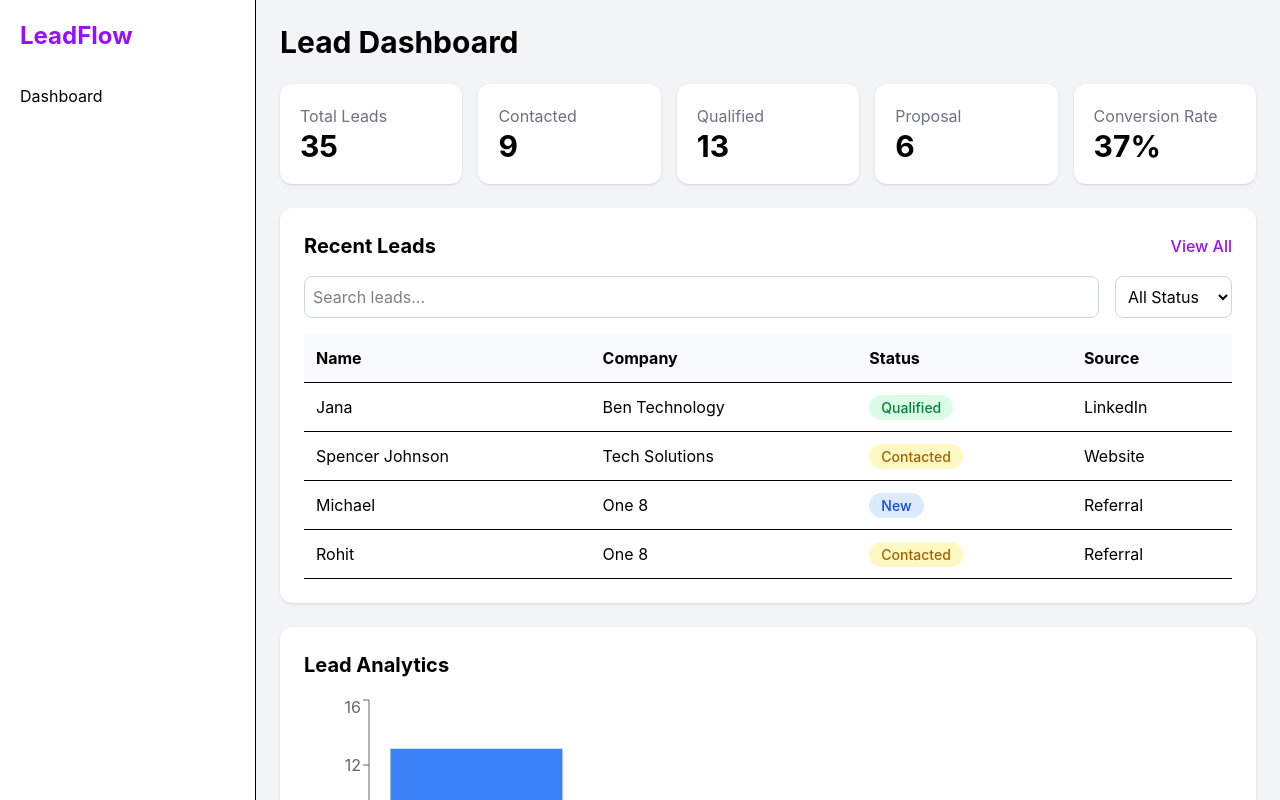
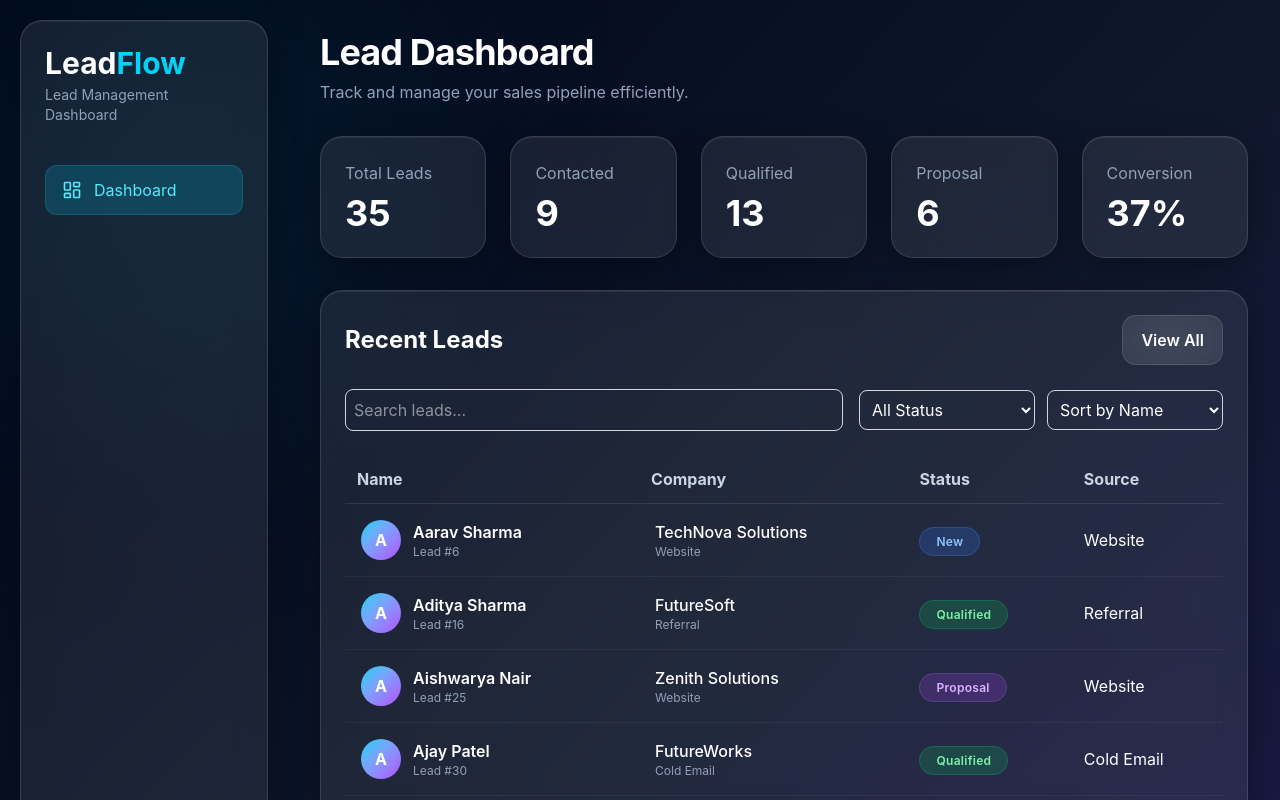
Before and after one commit to Janagan-27/Lead-Generation, a React (Vite) app: page / in a window 1280 px wide. Shown: the top 800 px of the page. Built offline with nearby package versions, Linux system fonts and the light colour scheme.

Commit message:
Upgrade UI with glassmorphism and analytics improvements

```diff
--- a/package.json
+++ b/package.json
@@ -10,7 +10,8 @@
     "preview": "vite preview"
   },
   "dependencies": {
-    "lucide-react": "^1.17.0",
+    "framer-motion": "^12.42.0",
+    "lucide-react": "^1.21.0",
     "react": "^19.2.6",
     "react-dom": "^19.2.6",
     "react-router-dom": "^7.17.0",
--- a/src/AnalyticsChart.tsx
+++ b/src/AnalyticsChart.tsx
@@ -1,71 +1,93 @@
 import {
-  BarChart,
-  Bar,
-  XAxis,
-  YAxis,
+  PieChart,
+  Pie,
+  Cell,
   Tooltip,
   ResponsiveContainer,
-  Cell,
+  Legend,
 } from "recharts";
 
 import { leads } from "./leads";
 
 export default function AnalyticsChart() {
   const data = [
-   {
-      status: "Qualified",
-      count: leads.filter(
+    {
+      name: "Qualified",
+      value: leads.filter(
         (lead) => lead.status.trim() === "Qualified"
       ).length,
     },
     {
-      status: "New",
-      count: leads.filter(
+      name: "New",
+      value: leads.filter(
         (lead) => lead.status.trim() === "New"
       ).length,
     },
     {
-      status: "Contacted",
-      count: leads.filter(
+      name: "Contacted",
+      value: leads.filter(
         (lead) => lead.status.trim() === "Contacted"
       ).length,
     },
     {
-      status: "Proposal",
-      count: leads.filter(
+      name: "Proposal",
+      value: leads.filter(
         (lead) => lead.status.trim() === "Proposal"
       ).length,
     },
   ];
 
-  const colors = [
-    "#3B82F6", // Blue - New
-    "#EAB308", // Yellow - Contacted
-    "#22C55E", // Green - Qualified
-    "#A855F7", // Purple - Proposal
+  const COLORS = [
+    "#06B6D4", // Cyan
+    "#3B82F6", // Blue
+    "#22C55E", // Green
+    "#A855F7", // Purple
   ];
 
   return (
-    <div className="bg-white rounded-xl shadow p-6 mt-6">
-      <h2 className="text-xl font-bold mb-4">
-        Lead Analytics
-      </h2>
+    <div className="glass-card mt-8 p-6">
+      <div className="mb-6">
+        <h2 className="text-2xl font-bold text-white">
+          Lead Analytics
+        </h2>
 
-      <ResponsiveContainer width="100%" height={300}>
-        <BarChart data={data}>
-          <XAxis dataKey="status" />
-          <YAxis />
-          <Tooltip />
+        <p className="text-slate-400 text-sm">
+          Lead status distribution
+        </p>
+      </div>
 
-          <Bar dataKey="count">
+      <ResponsiveContainer width="100%" height={350}>
+        <PieChart>
+          <Pie
+            data={data}
+            dataKey="value"
+            nameKey="name"
+            cx="50%"
+            cy="50%"
+            outerRadius={110}
+            innerRadius={55}
+            paddingAngle={4}
+            label
+          >
             {data.map((_, index) => (
               <Cell
                 key={`cell-${index}`}
-                fill={colors[index]}
+                fill={COLORS[index]}
               />
             ))}
-          </Bar>
-        </BarChart>
+          </Pie>
+
+          <Tooltip
+            contentStyle={{
+              background: "#1E293B",
+              border: "1px solid rgba(255,255,255,.15)",
+              borderRadius: "12px",
+              color: "#fff",
+            }}
+          />
+
+          <Legend />
+        </PieChart>
       </ResponsiveContainer>
     </div>
   );
--- a/src/LeadTable.tsx
+++ b/src/LeadTable.tsx
@@ -1,33 +1,68 @@
-import { useState } from "react";
+import { useEffect, useState } from "react";
 import { leads } from "./leads";
 import LeadDetail from "./LeadDetail";
 
 function getStatusColor(status: string) {
-  switch (status) {
+  switch (status.trim()) {
     case "New":
-      return "bg-blue-100 text-blue-700";
+      return "bg-blue-500/20 text-blue-300 border border-blue-400/20";
 
     case "Contacted":
-      return "bg-yellow-100 text-yellow-700";
+      return "bg-yellow-500/20 text-yellow-300 border border-yellow-400/20";
 
     case "Qualified":
-      return "bg-green-100 text-green-700";
+      return "bg-green-500/20 text-green-300 border border-green-400/20";
 
     case "Proposal":
-      return "bg-purple-100 text-purple-700";
+      return "bg-purple-500/20 text-purple-300 border border-purple-400/20";
 
     default:
-      return "bg-gray-100 text-gray-700";
+      return "bg-white/10 text-white border border-white/10";
   }
 }
 
 export default function LeadTable() {
   const [search, setSearch] = useState("");
   const [statusFilter, setStatusFilter] = useState("All");
+  const [sortBy, setSortBy] = useState("name");
   const [selectedLead, setSelectedLead] = useState<any>(null);
   const [showAll, setShowAll] = useState(false);
+  const [loading, setLoading] = useState(true);
+  const [error] = useState(false);
+  useEffect(() => {
+    const timer = setTimeout(() => {
+      setLoading(false);
+    }, 1500);
 
-  const filteredLeads = leads.filter((lead) => {
+    return () => clearTimeout(timer);
+  }, []);
+
+  if (loading) {
+  return (
+    <div className="bg-white rounded-xl shadow p-8 mt-6 text-center">
+      <div className="w-10 h-10 border-4 border-purple-600 border-t-transparent rounded-full animate-spin mx-auto"></div>
+
+      <p className="mt-4 text-gray-600">
+        Loading leads...
+      </p>
+    </div>
+  );
+}
+  if (error) {
+  return (
+    <div className="bg-red-100 border border-red-300 rounded-xl p-6 mt-6 text-center">
+      <h2 className="text-xl font-bold text-red-600">
+        Error
+      </h2>
+
+      <p className="text-red-500 mt-2">
+        Failed to load leads.
+      </p>
+    </div>
+  );
+}
+  const filteredLeads = leads
+    .filter((lead) => {
       const matchesSearch = lead.name
         .toLowerCase()
         .includes(search.toLowerCase());
@@ -38,25 +73,50 @@ export default function LeadTable() {
           : lead.status.trim() === statusFilter;
 
       return matchesSearch && matchesStatus;
+    })
+    .sort((a, b) => {
+  switch (sortBy) {
+    case "name":
+      return a.name.localeCompare(b.name);
+
+    case "company":
+      return a.company.localeCompare(b.company);
+
+    case "status":
+      return a.status.localeCompare(b.status);
+
+    case "source":
+      return a.source.localeCompare(b.source);
+
+    default:
+      return 0;
+  }
 });
+
+
+  const displayedLeads = showAll
+    ? filteredLeads
+    : filteredLeads.slice(0, 4);
 
   return (
     <>
-      <div className="bg-white rounded-xl shadow p-6 mt-6">
-        <div className="flex justify-between items-center mb-4">
-          <h2 className="text-xl font-bold">
+      <div className="glass-card mt-8 p-6">
+        <div className="flex items-center justify-between mb-6">
+          <h2 className="text-2xl font-bold text-white">
            Recent Leads
           </h2>
 
           <button
            onClick={() => setShowAll(!showAll)}
-            className="text-purple-600 font-medium hover:text-purple-800"
+           className="glass-btn"
            >
           {showAll ? "Show Less" : "View All"}
           </button>
         </div>
 
-        <div className="flex flex-col md:flex-row gap-4 mb-4">
+
+        <div className="flex flex-col md:flex-row justify-between items-center gap-4 mb-6">
+
           <input
             type="text"
             placeholder="Search leads..."
@@ -65,10 +125,13 @@ export default function LeadTable() {
             className="border border-gray-300 p-2 rounded-lg flex-1"
           />
 
+          <div className="flex gap-3">
+
+        {/* Status */}
           <select
           value={statusFilter}
           onChange={(e) => setStatusFilter(e.target.value)}
-            className="border border-gray-300 p-2 rounded-lg"
+          className="border border-gray-300 p-2 rounded-lg w-44 bg-transparent text-white"
           >
           <option value="All">All Status</option>
           <option value="New">New</option>
@@ -76,12 +139,29 @@ export default function LeadTable() {
           <option value="Qualified">Qualified</option>
           <option value="Proposal">Proposal</option>
           </select>
+
+        {/* Sort */}
+          <select
+            value={sortBy}
+            onChange={(e) => setSortBy(e.target.value)}
+            className="border border-gray-300 p-2 rounded-lg w-44 bg-transparent text-white"
+          >
+            <option value="name">Sort by Name</option>
+            <option value="company">Sort by Company</option>
+            <option value="status">Sort by Status</option>
+            <option value="source">Sort by Source</option>
+          </select>
+
+          </div>
+
+
+
         </div>
 
         <div className="overflow-x-auto">
-          <table className="w-full">
+          <table className="w-full text-white">
             <thead>
-              <tr className="border-b bg-gray-50">
+              <tr className="border-b border-white/10 text-slate-300">
                 <th className="text-left p-3">Name</th>
                 <th className="text-left p-3">Company</th>
                 <th className="text-left p-3">Status</th>
@@ -90,24 +170,59 @@ export default function LeadTable() {
             </thead>
 
             <tbody>
-              {filteredLeads.length > 0 ? (
-                (showAll
-                  ? filteredLeads
-                  : filteredLeads.slice(0, 4)
-                ).map((lead) => (
+             {displayedLeads.length === 0 ? (
+              <tr>
+               <td colSpan={4} className="text-center py-10">
+                <div className="flex flex-col items-center">
+                 <h3 className="text-lg font-semibold text-gray-700">
+                  No Leads Found
+                 </h3>
+
+                 <p className="text-gray-500 mt-2">
+                  Try changing the search or filter.
+                 </p>
+               </div>
+             </td>
+           </tr>
+  ) : (
+    displayedLeads.map((lead) => (
       <tr
         key={lead.id}
         onClick={() => setSelectedLead(lead)}
-                    className="border-b hover:bg-gray-50 cursor-pointer"
+        className="border-b border-white/5 hover:bg-white/10 hover:scale-[1.01] transition-all duration-300 cursor-pointer"
       >
-                    <td className="p-3">{lead.name}</td>
+        <td className="p-4">
+         <div className="flex items-center gap-3">
+          <div className="h-10 w-10 rounded-full bg-gradient-to-br from-cyan-400 to-purple-500 flex items-center justify-center font-bold text-white">
+          {lead.name.charAt(0)}
+          </div>
 
-                    <td className="p-3">{lead.company}</td>
+         <div>
+          <p className="font-semibold text-white">
+          {lead.name}
+          </p>
 
+          <p className="text-xs text-slate-400">
+          Lead #{lead.id}
+          </p>
+         </div>
+         </div>
+       </td>
+       <td className="p-4">
+        <div>
+         <p className="font-medium text-white">
+          {lead.company}
+         </p>
+
+         <p className="text-xs text-slate-400">
+          {lead.source}
+         </p>
+       </div>
+      </td>
          <td className="p-3">
             <span
-                        className={`px-3 py-1 rounded-full text-sm font-medium ${getStatusColor(
-                          lead.status.trim()
+             className={`px-4 py-1.5 rounded-full text-xs font-semibold tracking-wide ${getStatusColor(
+             lead.status
             )}`}
             >
             {lead.status.trim()}
@@ -117,15 +232,6 @@ export default function LeadTable() {
        <td className="p-3">{lead.source}</td>
       </tr>
     ))
-              ) : (
-                <tr>
-                  <td
-                    colSpan={4}
-                    className="text-center p-6 text-gray-500"
-                  >
-                    No leads found
-                  </td>
-                </tr>
   )}
 </tbody>
           </table>
--- a/src/Sidebar.tsx
+++ b/src/Sidebar.tsx
@@ -1,13 +1,48 @@
+import { LayoutDashboard } from "lucide-react";
+
 export default function Sidebar() {
   return (
-    <div className="w-64 bg-white border-r p-5">
-      <h2 className="text-2xl font-bold text-purple-600">
-        LeadFlow
-      </h2>
+    <aside className="w-72 min-h-screen p-5">
+      <div className="glass-card h-full flex flex-col">
 
-      <ul className="mt-8 space-y-4">
-        <li>Dashboard</li>
-      </ul>
-    </div>
+        {/* Logo */}
+        <div className="mb-10">
+          <h2 className="text-3xl font-bold text-white">
+            Lead<span className="text-cyan-400">Flow</span>
+          </h2>
+
+          <p className="text-slate-400 text-sm mt-1">
+            Lead Management Dashboard
+          </p>
+        </div>
+
+        {/* Dashboard Menu */}
+        <nav className="flex-1">
+          <button className="w-full flex items-center gap-3 px-4 py-3 rounded-xl bg-cyan-500/20 text-cyan-300 border border-cyan-400/20 hover:bg-cyan-500/30 transition-all duration-300">
+            <LayoutDashboard size={20} />
+            Dashboard
+          </button>
+        </nav>
+
+        {/* Footer */}
+        <div className="border-t border-white/10 pt-5">
+          <div className="flex items-center gap-3">
+
+            <div className="h-12 w-12 rounded-full bg-gradient-to-br from-cyan-400 to-purple-500 flex items-center justify-center text-white font-bold">
+              L
+            </div>
+
+            <div>
+              <p className="text-white font-semibold">
+                LeadFlow
+              </p>
+
+            </div>
+
+          </div>
+        </div>
+
+      </div>
+    </aside>
   );
 }
--- a/src/dashboard.tsx
+++ b/src/dashboard.tsx
@@ -24,48 +24,68 @@ export default function Dashboard() {
       : 0;
 
   return (
-    <div className="flex bg-gray-100 min-h-screen">
+  <div className="min-h-screen bg-gradient-to-br from-slate-950 via-slate-900 to-indigo-950 flex text-white relative overflow-hidden">
+
+    {/* Background Glow */}
+    <div className="absolute top-0 left-0 h-80 w-80 rounded-full bg-cyan-500/20 blur-[140px]" />
+    <div className="absolute bottom-0 right-0 h-96 w-96 rounded-full bg-purple-600/20 blur-[160px]" />
+
+    {/* Sidebar */}
     <Sidebar />
 
-      <div className="flex-1 p-6">
-        <h1 className="text-3xl font-bold mb-6">
+    {/* Main Content */}
+    <main className="flex-1 p-8 relative z-10">
+
+      <div className="mb-8">
+        <h1 className="text-4xl font-bold tracking-tight">
           Lead Dashboard
         </h1>
 
-        {/* KPI Cards */}
-        <div className="grid grid-cols-1 md:grid-cols-2 lg:grid-cols-5 gap-4">
-          <div className="bg-white p-5 rounded-xl shadow">
-            <h3 className="text-gray-500">Total Leads</h3>
-            <p className="text-3xl font-bold">{totalLeads}</p>
+        <p className="text-slate-400 mt-2">
+          Track and manage your sales pipeline efficiently.
+        </p>
       </div>
 
-          <div className="bg-white p-5 rounded-xl shadow">
-            <h3 className="text-gray-500">Contacted</h3>
-            <p className="text-3xl font-bold">{contacted}</p>
+      {/* KPI Cards */}
+      <div className="grid grid-cols-1 md:grid-cols-2 xl:grid-cols-5 gap-6">
+
+        <div className="glass-card">
+          <p className="text-slate-400">Total Leads</p>
+          <h2 className="text-4xl font-bold mt-2">{totalLeads}</h2>
         </div>
 
-          <div className="bg-white p-5 rounded-xl shadow">
-            <h3 className="text-gray-500">Qualified</h3>
-            <p className="text-3xl font-bold">{qualified}</p>
+        <div className="glass-card">
+          <p className="text-slate-400">Contacted</p>
+          <h2 className="text-4xl font-bold mt-2">{contacted}</h2>
         </div>
 
-          <div className="bg-white p-5 rounded-xl shadow">
-            <h3 className="text-gray-500">Proposal </h3>
-            <p className="text-3xl font-bold">{proposal}</p>
+        <div className="glass-card">
+          <p className="text-slate-400">Qualified</p>
+          <h2 className="text-4xl font-bold mt-2">{qualified}</h2>
         </div>
 
-          <div className="bg-white p-5 rounded-xl shadow">
-            <h3 className="text-gray-500">Conversion Rate</h3>
-            <p className="text-3xl font-bold">{conversion}%</p>
-          </div>
+        <div className="glass-card">
+          <p className="text-slate-400">Proposal</p>
+          <h2 className="text-4xl font-bold mt-2">{proposal}</h2>
         </div>
 
-        {/* Lead Table */}
+        <div className="glass-card">
+          <p className="text-slate-400">Conversion</p>
+          <h2 className="text-4xl font-bold mt-2">{conversion}%</h2>
+        </div>
+
+      </div>
+
+      <div className="mt-8">
         <LeadTable />
+      </div>
 
-        {/* Analytics Chart */}
+      <div className="mt-8">
         <AnalyticsChart />
       </div>
+
+    </main>
+
   </div>
 );
-}
+};
--- a/src/index.css
+++ b/src/index.css
@@ -1 +1,69 @@
 @import "tailwindcss";
+.glass-card {
+  background: rgba(255,255,255,0.08);
+  backdrop-filter: blur(18px);
+  -webkit-backdrop-filter: blur(18px);
+
+  border: 1px solid rgba(255,255,255,0.12);
+
+  border-radius: 22px;
+
+  padding: 24px;
+
+  box-shadow:
+    0 8px 32px rgba(0,0,0,.35),
+    inset 0 1px 1px rgba(255,255,255,.08);
+
+  transition: all .3s ease;
+}
+
+.glass-card:hover {
+  transform: translateY(-6px);
+  background: rgba(255,255,255,.12);
+}
+.glass-btn {
+  background: rgba(255,255,255,.08);
+  border: 1px solid rgba(255,255,255,.12);
+  backdrop-filter: blur(16px);
+  color: white;
+  padding: 12px 18px;
+  border-radius: 14px;
+  transition: .3s;
+}
+
+.glass-btn:hover {
+  background: rgba(255,255,255,.15);
+  transform: translateY(-3px);
+}
+@keyframes fadeIn {
+  from {
+    opacity: 0;
+    transform: translateY(15px);
+  }
+
+  to {
+    opacity: 1;
+    transform: translateY(0);
+  }
+}
+
+.animate-fade-in {
+  animation: fadeIn .4s ease;
+}
+.glass-btn {
+  background: rgba(255,255,255,.08);
+  border: 1px solid rgba(255,255,255,.12);
+  backdrop-filter: blur(20px);
+  border-radius: 14px;
+  padding: 12px 18px;
+  color: white;
+  transition: .3s;
+  font-weight: 600;
+}
+
+.glass-btn:hover {
+  background: rgba(6,182,212,.2);
+  border-color: rgba(6,182,212,.4);
+  transform: translateY(-3px);
+  box-shadow: 0 15px 30px rgba(6,182,212,.15);
+}
```
Also changed, not shown: src/LeadDetail.tsx (+57 -26 lines), 1 other file (tests, documents, lock files or other folders). Lines whose indentation alone changed are shown as unchanged.
